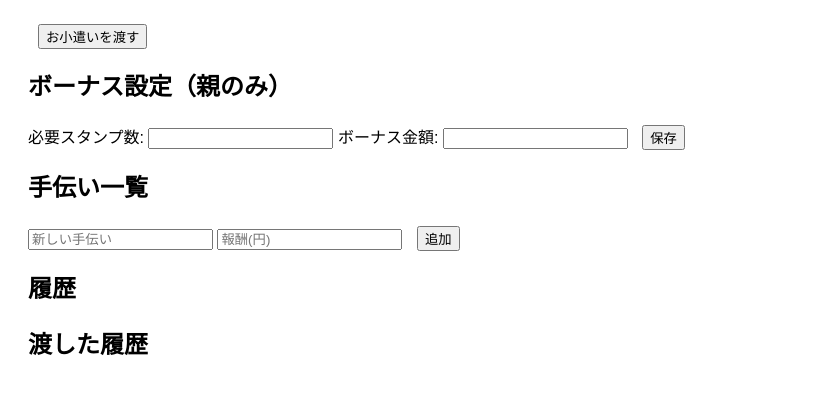
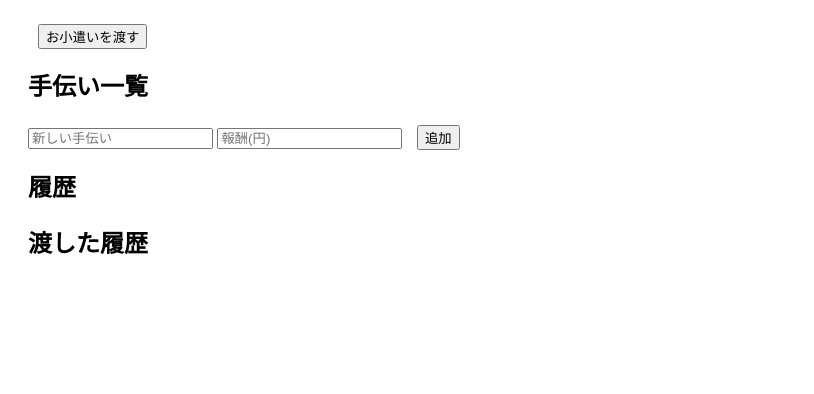
Before and after one commit to SUPERTKY/OTETUDAI, a plain HTML site: page index.html in a window 1280 px wide. Shown: the part 100-494 px from the top of the page, without its empty margins (0-814 px from the left). Drawn offline with Linux system fonts and the light colour scheme; no server answers.

Commit message:
Update index.html

```diff
--- a/index.html
+++ b/index.html
@@ -16,12 +16,6 @@
     <button id="payAllowance">お小遣いを渡す</button>
   </section>
 
-  <section id="bonus-section">
-    <h2>ボーナス設定（親のみ）</h2>
-    <label>必要スタンプ数: <input type="number" id="requiredStamps" min="1"></label>
-    <label>ボーナス金額: <input type="number" id="bonusAmount" min="0"></label>
-    <button id="saveBonus">保存</button>
-  </section>
 
   <section id="task-section">
     <h2>手伝い一覧</h2>
```
